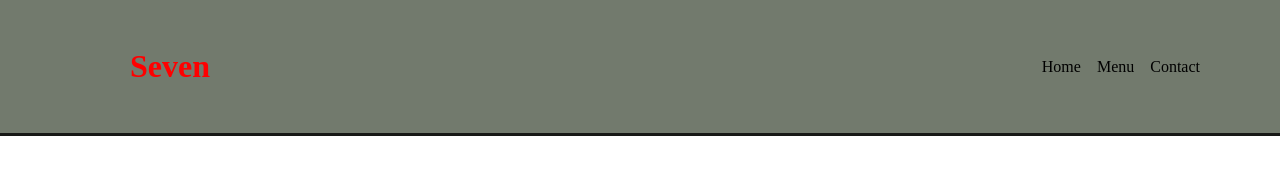
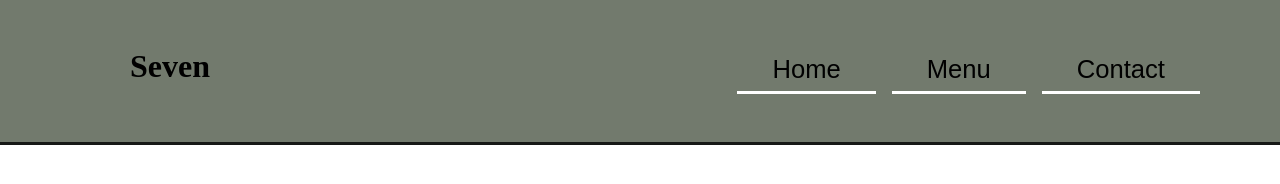
Before and after one commit to ProjectDueTmr/restaurantPage, a website built with webpack: page src/index.html in a window 1280 px wide. Built offline with nearby package versions, Linux system fonts and the light colour scheme.

Commit message:
changed title color, and fixed typo with 'buttons'

```diff
--- a/src/index.html
+++ b/src/index.html
@@ -8,9 +8,9 @@
 <body>
     <header>
         <nav>
-            <buttons>Home</buttons>
-            <buttons>Menu</buttons>
-            <buttons>Contact</buttons>
+            <button>Home</button>
+            <button>Menu</button>
+            <button>Contact</button>
         </nav>
     </header>
     <div id="content"></div>
--- a/src/style.css
+++ b/src/style.css
@@ -24,7 +24,7 @@ header{
 .title{
     margin-left: 50px;
     font-size: 2rem;
-    color: red;
+    color: black;
 }
 
 nav{
```
Also changed, not shown: dist/index.html, dist/main.js.
